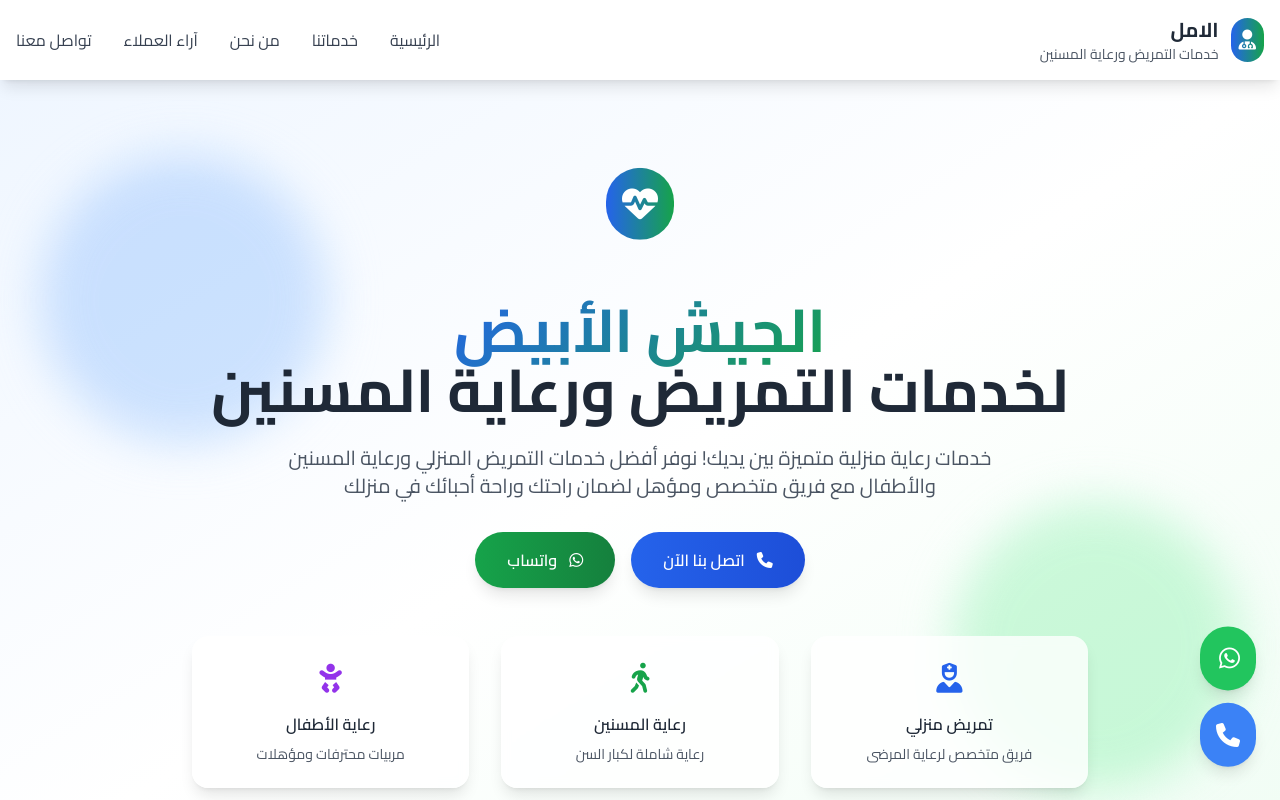
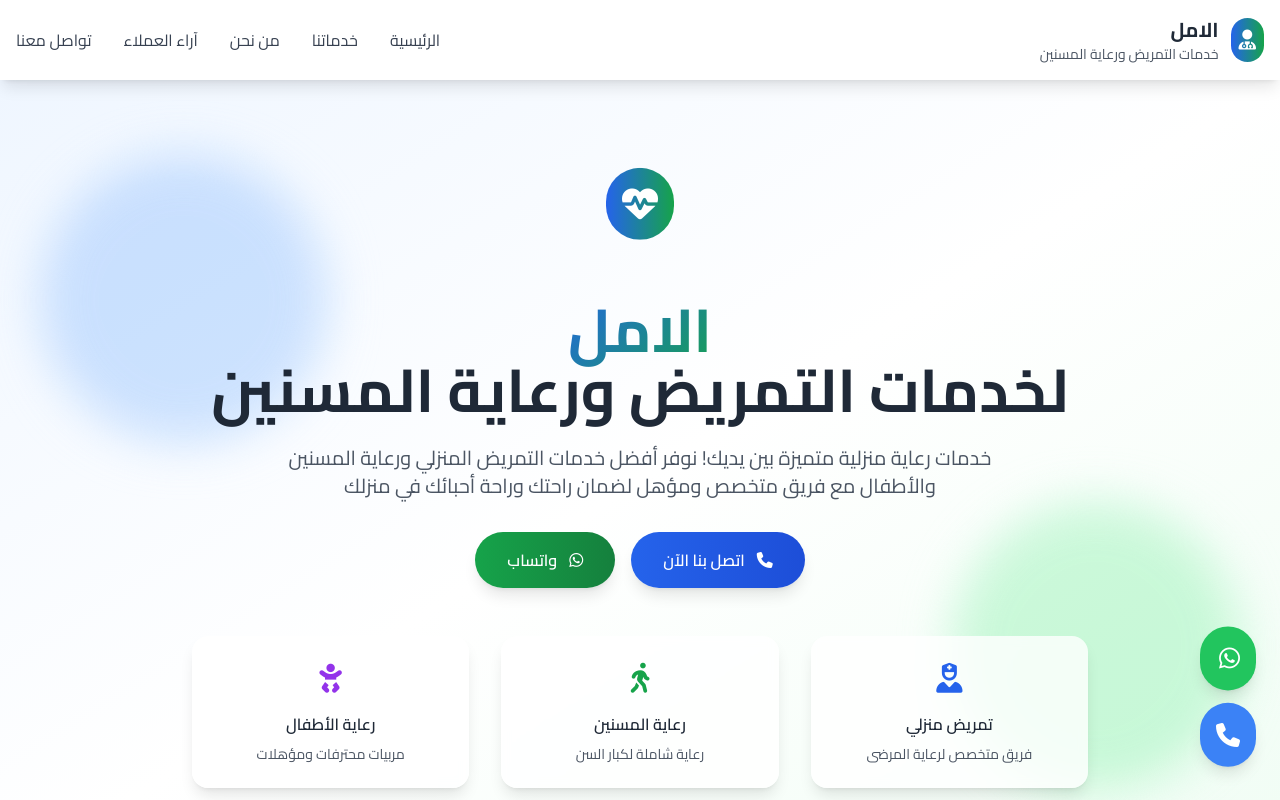
Before and after one commit to AdhamA7med/white-army, a React (Vite) app: page / in a window 1280 px wide. Shown: the top 800 px of the page. Built offline with nearby package versions, Linux system fonts and the light colour scheme.

Commit message:
Update Hero.tsx

```diff
--- a/src/components/Hero.tsx
+++ b/src/components/Hero.tsx
@@ -15,7 +15,7 @@ const Hero = () => {
           </div>
 
           <h1 className="text-4xl md:text-6xl font-bold text-gray-800 mb-6 leading-tight">
-            <span className="text-gradient">الجيش الأبيض</span><br />
+            <span className="text-gradient">الامل</span><br />
             لخدمات التمريض ورعاية المسنين
           </h1>
 
@@ -26,14 +26,14 @@ const Hero = () => {
 
           <div className="flex flex-col sm:flex-row gap-4 justify-center items-center">
             <a
-              href="tel:01115536294"
+              href="tel:01070717801"
               className="bg-gradient-to-r from-blue-600 to-blue-700 text-white px-8 py-4 rounded-full font-semibold hover:from-blue-700 hover:to-blue-800 transition-all duration-300 transform hover:scale-105 shadow-lg flex items-center gap-3"
             >
               <i className="fas fa-phone"></i>
               اتصل بنا الآن
             </a>
             <a
-              href="https://wa.me/201115536294"
+              href="https://wa.me/201070717801"
               target="_blank"
               rel="noopener noreferrer"
               className="bg-gradient-to-r from-green-600 to-green-700 text-white px-8 py-4 rounded-full font-semibold hover:from-green-700 hover:to-green-800 transition-all duration-300 transform hover:scale-105 shadow-lg flex items-center gap-3"
```
